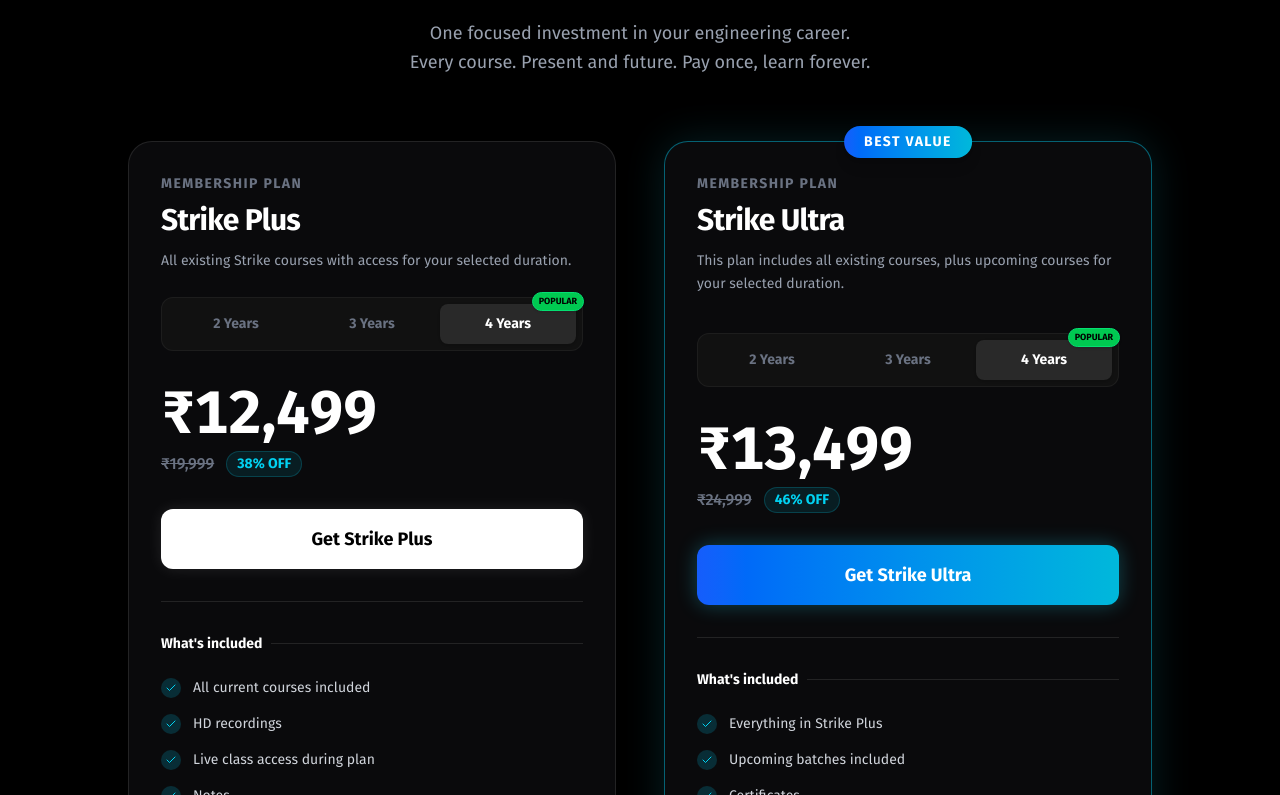
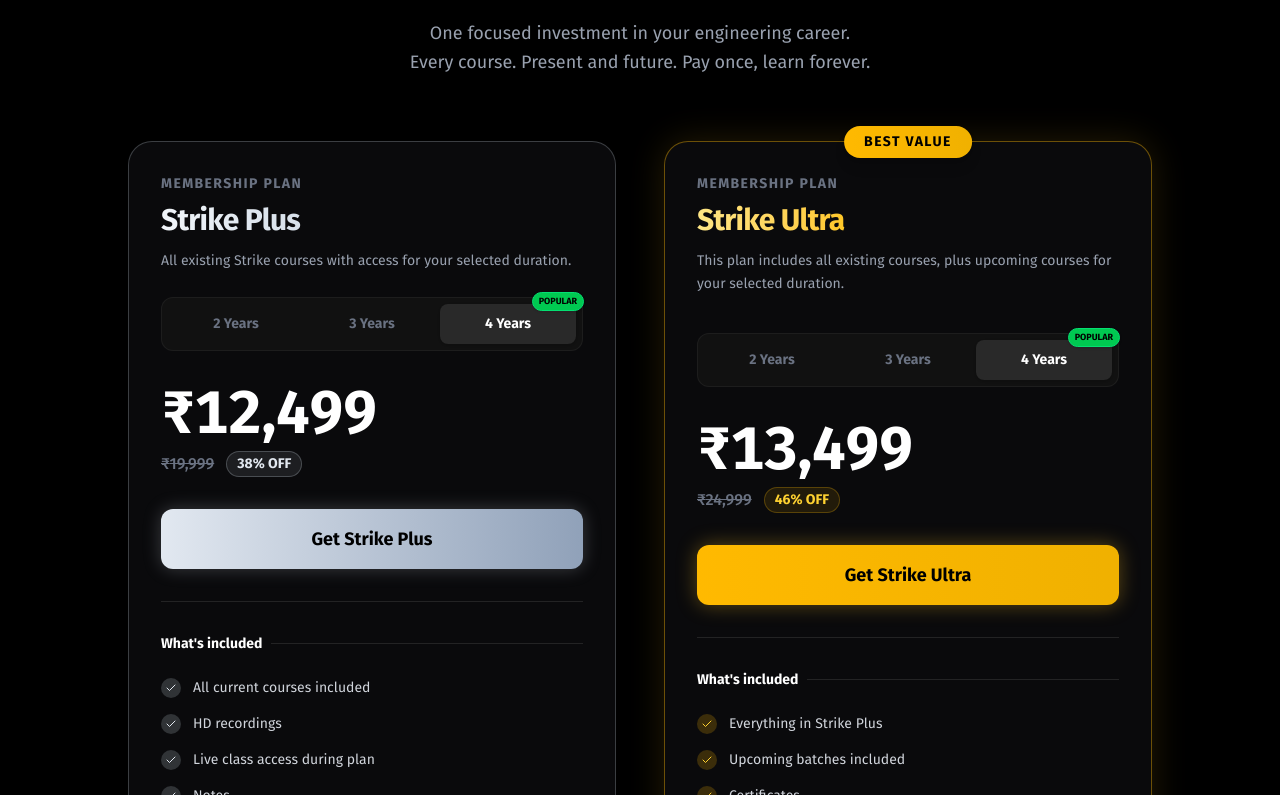
Before and after one commit to git-collapse/strike, a React (Vite) app: page / in a window 1280 px wide. Shown: the part 1585-2380 px from the top of the page. Built offline with nearby package versions, Linux system fonts and the light colour scheme.

Commit message:
feat:new landing page layout and sections

```diff
--- a/src/components/MembershipPlans.tsx
+++ b/src/components/MembershipPlans.tsx
@@ -10,6 +10,7 @@ const membershipData = [
   {
     id: "6a9330626d983b17987de723",
     name: "Strike Plus",
+    tier: "silver",
     tagline: "All existing Strike courses with access for your selected duration.",
     variants: [
       { label: "2 Years", originalPrice: 19999, sellingPrice: 9999, buyUrl: "https://rohittnegi.akamai.net.in/new-courses/21" },
@@ -31,6 +32,7 @@ const membershipData = [
   {
     id: "6a9330aa6d983b17987de724",
     name: "Strike Ultra",
+    tier: "gold",
     tagline: "This plan includes all existing courses, plus upcoming courses for your selected duration.",
     isBestValue: true,
     variants: [
@@ -50,6 +52,26 @@ const membershipData = [
     ]
   }
 ];
+
+// Metallic tier treatments: Strike Plus = silver, Strike Ultra = gold,
+// matching how the real strikes.in distinguishes the two membership tiers.
+type Tier = 'silver' | 'gold';
+const TIER_THEME: Record<Tier, { border: string; name: string; pill: string; check: string; cta: string }> = {
+  silver: {
+    border: 'border-slate-300/25 hover:border-slate-200/50 hover:shadow-[0_0_35px_rgba(203,213,225,0.18)]',
+    name: 'bg-gradient-to-r from-slate-100 via-slate-300 to-slate-400',
+    pill: 'text-slate-200 bg-slate-300/10 border-slate-300/25',
+    check: 'bg-slate-300/20 text-slate-200',
+    cta: 'bg-gradient-to-r from-slate-200 to-slate-400 text-black hover:from-slate-100 hover:to-slate-300 shadow-[0_0_18px_rgba(203,213,225,0.25)]',
+  },
+  gold: {
+    border: 'border-amber-400/40 shadow-[0_0_35px_rgba(251,191,36,0.15)] hover:shadow-[0_0_48px_rgba(251,191,36,0.3)] hover:border-amber-300',
+    name: 'bg-gradient-to-r from-amber-200 via-amber-400 to-yellow-500',
+    pill: 'text-amber-300 bg-amber-400/10 border-amber-400/25',
+    check: 'bg-amber-400/20 text-amber-300',
+    cta: 'bg-gradient-to-r from-amber-400 to-yellow-500 text-black hover:from-amber-300 hover:to-yellow-400 shadow-[0_0_20px_rgba(251,191,36,0.35)] hover:shadow-[0_0_32px_rgba(251,191,36,0.5)]',
+  },
+};
 
 const MembershipPlans = () => {
   const { isOverclocked } = useOverclock();
@@ -86,6 +108,7 @@ const MembershipPlans = () => {
         {membershipData.map(plan => {
           const selectedIdx = selectedVariants[plan.id];
           const variant = plan.variants[selectedIdx];
+          const t = TIER_THEME[plan.tier as Tier];
 
           // Apply Overclock 15% discount if active
           const finalPrice = isOverclocked
@@ -102,21 +125,19 @@ const MembershipPlans = () => {
                 clsx(
                   "relative flex flex-col bg-[#0a0a0c] rounded-3xl p-8 border transition-all duration-300 transform w-full",
                   "hover:-translate-y-2",
-                  plan.isBestValue
-                    ? "border-cyan-500/50 shadow-[0_0_40px_rgba(34,211,238,0.15)] hover:shadow-[0_0_50px_rgba(34,211,238,0.3)] hover:border-cyan-400"
-                    : "border-white/10 hover:border-cyan-500/40 hover:shadow-[0_0_30px_rgba(34,211,238,0.15)]",
+                  t.border,
                   isOverclocked && !plan.isBestValue && "ring-1 ring-cyan-500/30"
                 )
               )}
             >
               {plan.isBestValue && (
-                <div className="absolute -top-4 left-1/2 -translate-x-1/2 bg-gradient-to-r from-blue-600 to-cyan-500 text-white font-bold text-sm px-5 py-1.5 rounded-full uppercase tracking-widest shadow-lg">
+                <div className="absolute -top-4 left-1/2 -translate-x-1/2 bg-gradient-to-r from-amber-400 to-yellow-500 text-black font-bold text-sm px-5 py-1.5 rounded-full uppercase tracking-widest shadow-lg">
                   Best Value
                 </div>
               )}
 
               <div className="text-sm font-bold text-gray-500 uppercase tracking-widest mb-2">Membership Plan</div>
-              <h3 className="text-3xl font-extrabold text-white mb-3 tracking-tight">{plan.name}</h3>
+              <h3 className={twMerge(clsx("text-3xl font-extrabold mb-3 tracking-tight text-transparent bg-clip-text", t.name))}>{plan.name}</h3>
               <p className="text-gray-400 text-sm mb-6 flex-grow leading-relaxed">{plan.tagline}</p>
 
               {/* DURATION SELECTOR */}
@@ -178,7 +199,10 @@ const MembershipPlans = () => {
                       <span className="text-gray-500 line-through text-base font-medium">
                         ₹{variant.originalPrice.toLocaleString('en-IN')}
                       </span>
-                      <span className="text-cyan-400 font-bold text-sm bg-cyan-400/10 border border-cyan-400/20 px-2.5 py-0.5 rounded-full whitespace-nowrap">
+                      <span className={twMerge(clsx(
+                        "font-bold text-sm border px-2.5 py-0.5 rounded-full whitespace-nowrap",
+                        isOverclocked ? "text-cyan-400 bg-cyan-400/10 border-cyan-400/20" : t.pill
+                      ))}>
                         {discountPercent}% OFF
                       </span>
                     </motion.div>
@@ -196,9 +220,7 @@ const MembershipPlans = () => {
                     "w-full py-4 rounded-xl font-bold text-center transition-all mb-8 text-lg focus:outline-none focus:ring-2 focus:ring-cyan-500",
                     isOverclocked
                       ? "bg-cyan-500/20 text-cyan-400 hover:bg-cyan-500 hover:text-white border border-cyan-500/30 hover:shadow-[0_0_25px_rgba(34,211,238,0.5)]"
-                      : (plan.isBestValue
-                        ? "bg-gradient-to-r from-blue-600 to-cyan-500 text-white hover:opacity-90 shadow-[0_0_20px_rgba(34,211,238,0.3)] hover:shadow-[0_0_30px_rgba(34,211,238,0.5)]"
-                        : "bg-white text-black hover:bg-gray-200 shadow-[0_0_15px_rgba(255,255,255,0.1)]")
+                      : t.cta
                   )
                 )}
               >
@@ -212,8 +234,8 @@ const MembershipPlans = () => {
                 </div>
                 {plan.features.map((feature, idx) => (
                   <div key={idx} className="flex items-center gap-3">
-                    <div className="flex-shrink-0 w-5 h-5 rounded-full bg-cyan-500/20 flex items-center justify-center">
-                      <Check size={12} className="text-cyan-400" />
+                    <div className={twMerge(clsx("flex-shrink-0 w-5 h-5 rounded-full flex items-center justify-center", t.check))}>
+                      <Check size={12} />
                     </div>
                     <span className="text-gray-300 text-sm">{feature}</span>
                   </div>
```
